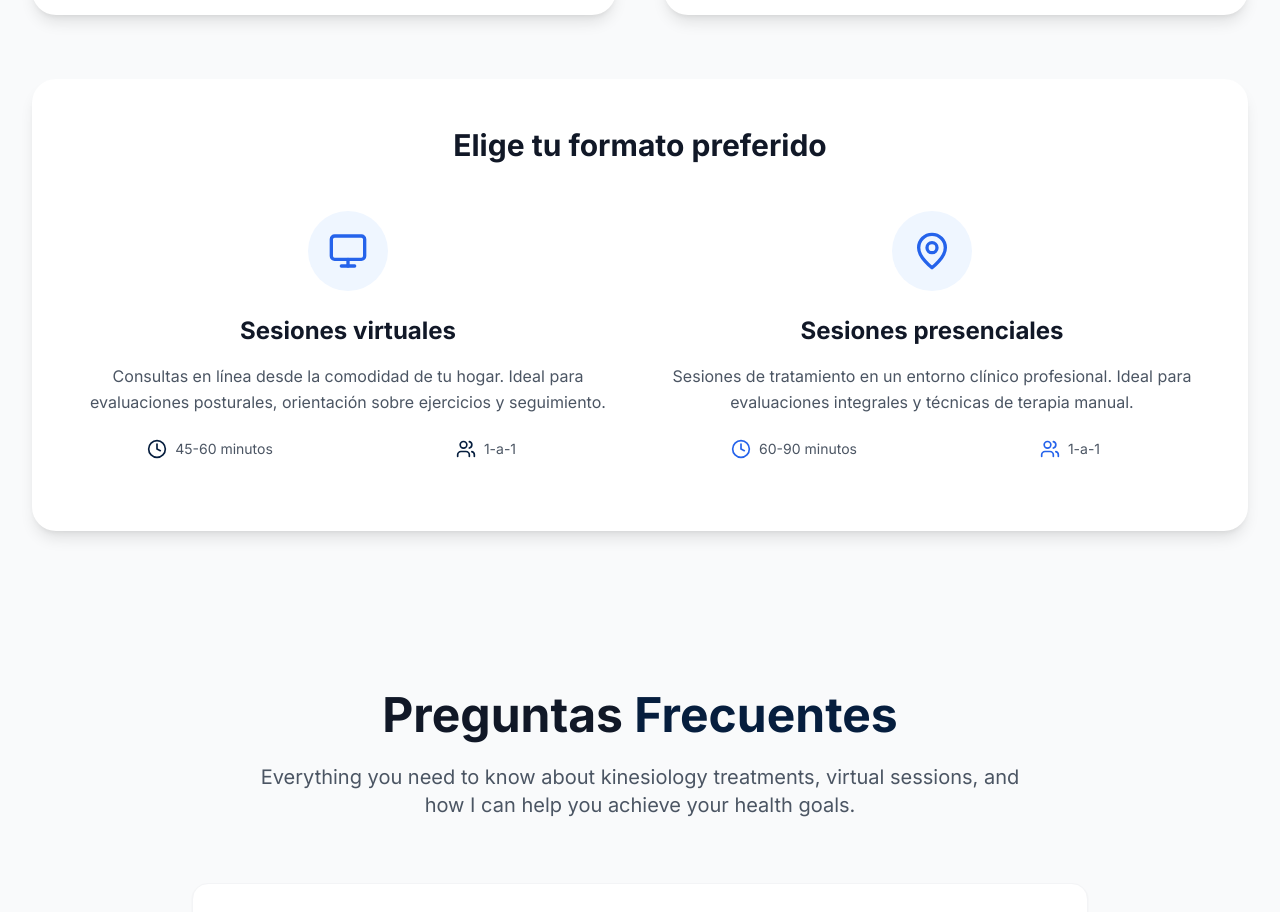
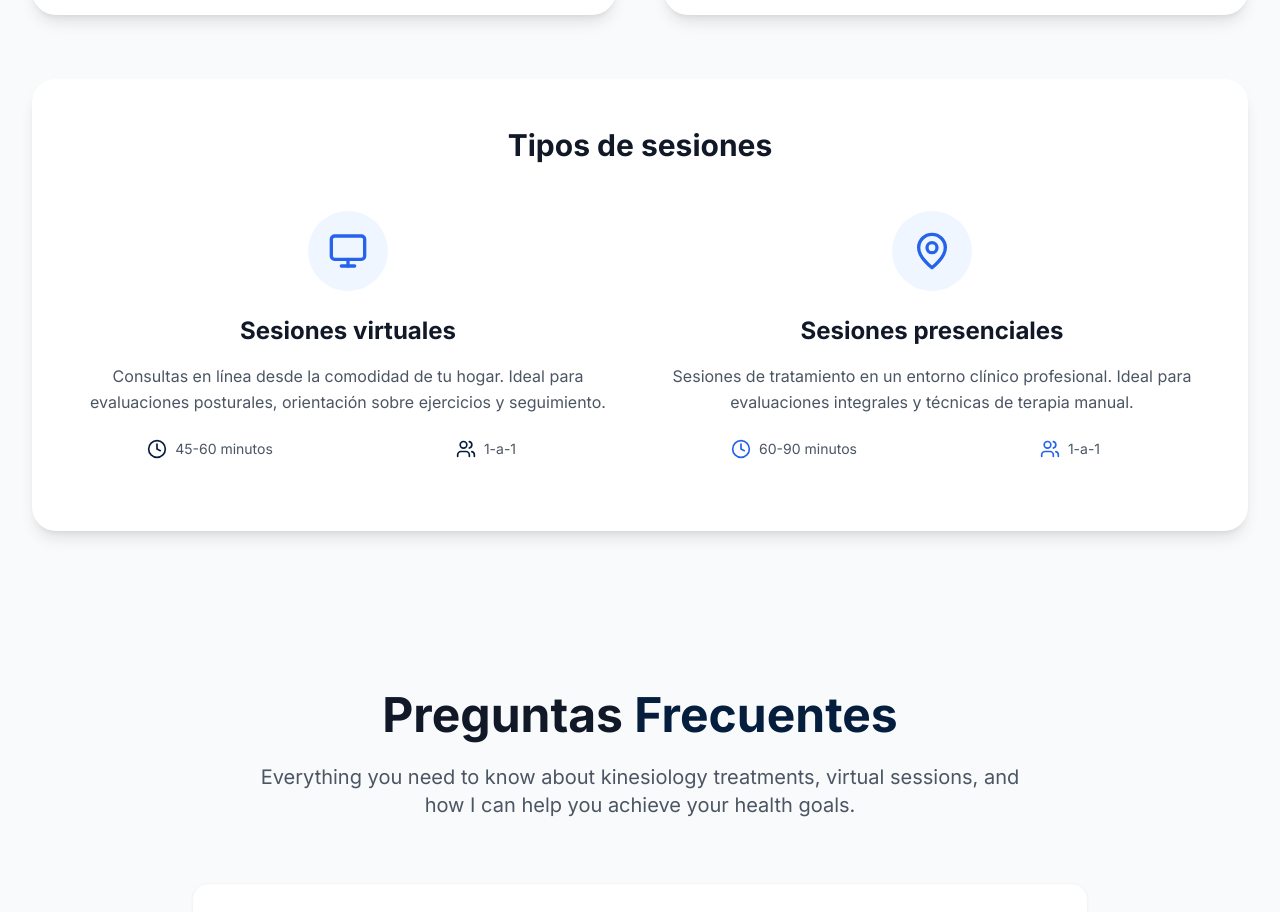
Before and after one commit to neudataing/kinesiologa, a React (Vite) app: page / in a window 1280 px wide. Shown: the part 2402-3314 px from the top of the page. Built offline with nearby package versions, Linux system fonts and the light colour scheme.

Commit message:
modified:   src/components/Services.tsx

```diff
--- a/src/components/Services.tsx
+++ b/src/components/Services.tsx
@@ -86,7 +86,7 @@ const Services: React.FC = () => {
           {/* Delivery Methods */}
           <div className="bg-white rounded-3xl p-8 lg:p-12 shadow-lg">
             <h3 className="text-3xl font-bold text-gray-900 text-center mb-12">
-              Elige tu formato preferido
+              Tipos de sesiones
             </h3>
 
             <div className="grid lg:grid-cols-2 gap-12">
```
